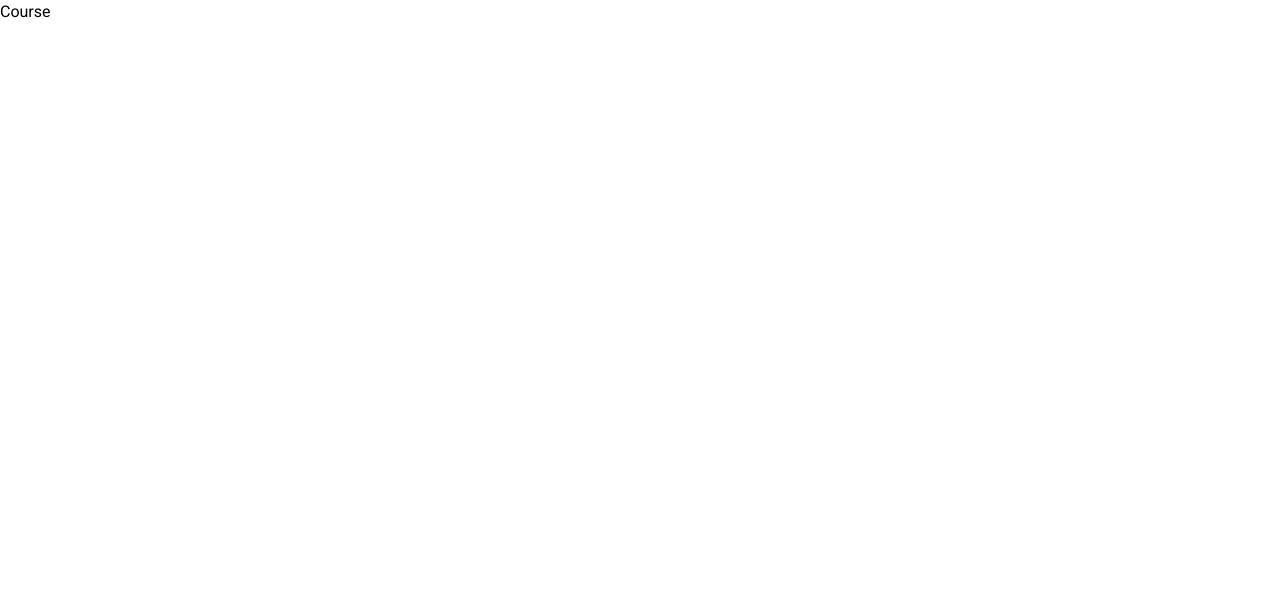
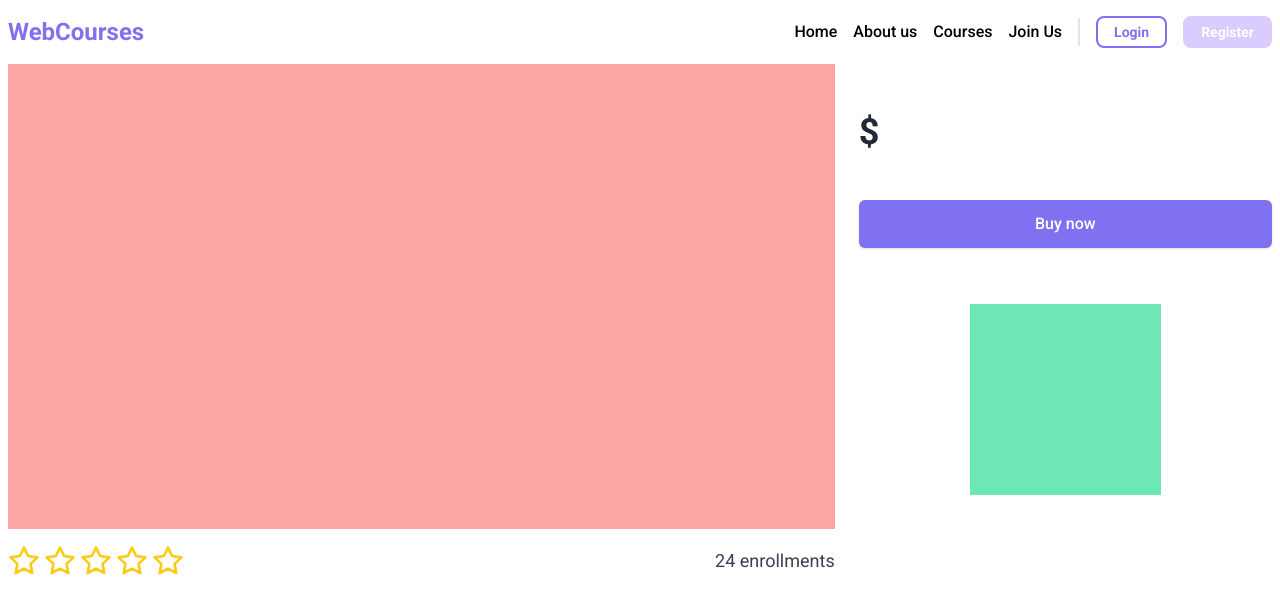
Before and after one commit to Esmin53/courses, a React (Vite) app in the folder client/: page /course/1 in a window 1280 px wide. Before the commit this address had no page. Shown: the top 614 px of the page. Built offline with nearby package versions, Linux system fonts and the light colour scheme; no server answers.

Commit message:
Course page outline

```diff
--- a/client/src/pages/Course.tsx
+++ b/client/src/pages/Course.tsx
@@ -1,11 +1,85 @@
+import Navbar from "@/components/Navbar";
+import axios from "axios";
+import { Star } from "lucide-react";
+import { useEffect, useState } from "react";
+import { useLocation } from "react-router-dom";
 
 
 export const Course = () => {
+    const [course, setCourse] = useState<{
+        id: string,
+                price: number,
+                description: string,
+                title: string,
+                author: {
+                    id: string,
+                    username: string,
+                    specialization: string,
+                    description: string
+                }
+    }>()
 
+    const location = useLocation()
+    const courseId = location.pathname.split('/')[2]
+
+    const getCourse = async () => {
+        try {
+            const response = await axios.get(`http://localhost:3124/api/v1/course/get-course/${courseId}`)
+
+            console.log(response)
+            setCourse(response.data.course)
+        } catch (error) {
+            console.log(error)
+        }
+    }
+
+    useEffect(() => {
+        getCourse()
+    }, [])
 
 
     return (
-        <div>Course</div>
+        <div className="flex flex-col min-h-screen justify-center items-center relative px-2">
+        <Navbar />
+
+        <div className="flex-1 w-full max-w-8xl justify-self-center flex gap-6">
+            <div className="w-2/3 flex flex-col gap-4">
+                <div className=" w-full aspect-video bg-red-300 max-h-[30rem]">
+
+                </div>
+                <div className="flex justify-between items-center">
+                    <div className="flex gap-1">
+                        <Star className="w-8 h-8 text-yellow-400"/>
+                        <Star className="w-8 h-8 text-yellow-400"/>
+                        <Star className="w-8 h-8 text-yellow-400"/>
+                        <Star className="w-8 h-8 text-yellow-400"/>
+                        <Star className="w-8 h-8 text-yellow-400"/>
+                    </div>
+                    <p className="text-lg text-gray-700">24 enrollments</p>
+                </div>
+            </div>
+            <div className="h-full w-1/3 flex flex-col gap-6">
+                <h1 className="text-2xl font-medium text-gray-800">{course?.title}</h1>
+                <p>{course?.description}</p>
+                <p className="text-4xl font-bold text-gray-800">$ {course?.price}</p>
+                <div className="flex gap-4">
+
+                </div>
+                <button className="w-full h-12 bg-primary-purple text-white font-medium rounded-md shadow hover:bg-primary-purple/90 duration-200">
+                    Buy now
+                </button>
+
+                <div className="w-full flex flex-col mt-8 gap-2 px-4">
+                    <div className="w-1/2 aspect-square bg-emerald-300 mx-auto">
+                    </div>
+                    <h1 className="text-xl text-gray-800 font-medium mx-auto">{course?.author.username}</h1>
+                    <p className="text-sm font-medium text-gray-600 mx-auto">{course?.author.specialization}</p>
+                    <p>{course?.author.description}</p>
+                </div>
+            </div>
+        </div>
+
+    </div>
     )
 };
 
```
Also changed, not shown: 2 other files (tests, documents, lock files or other folders).
